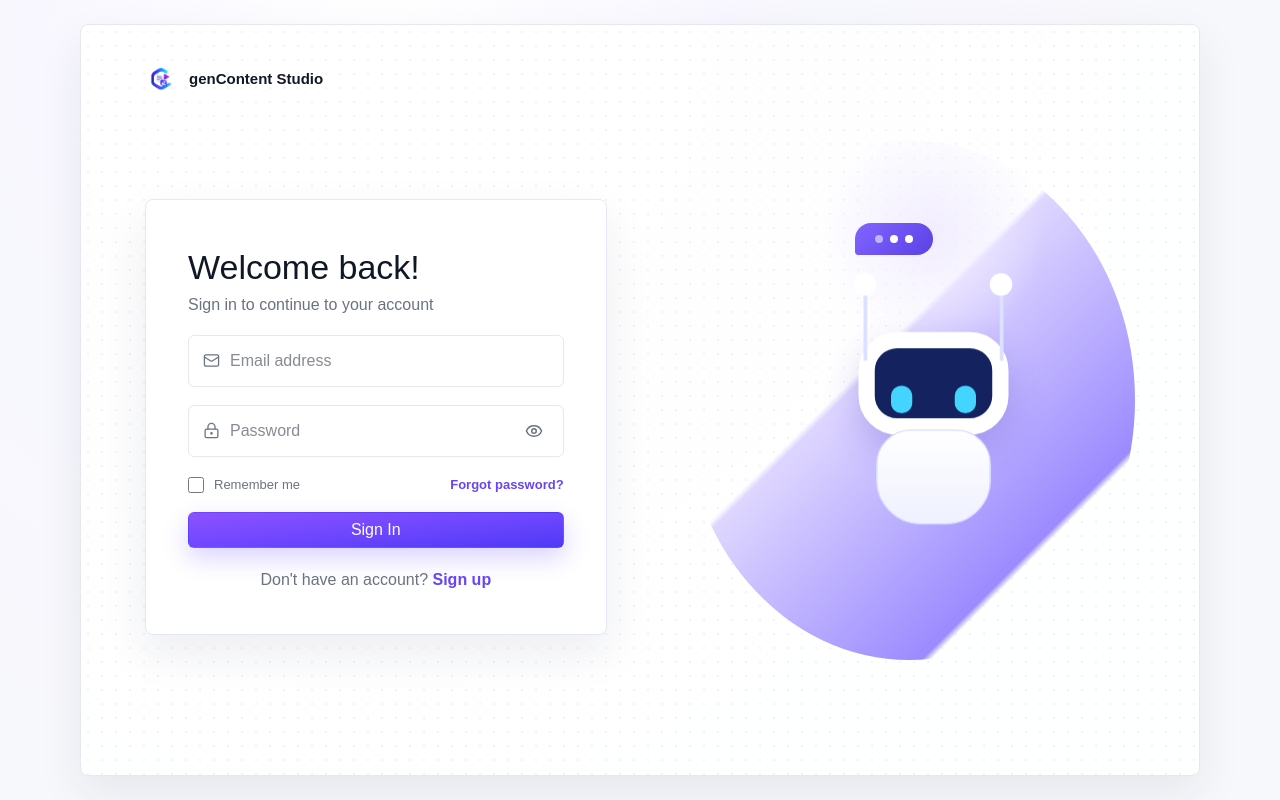
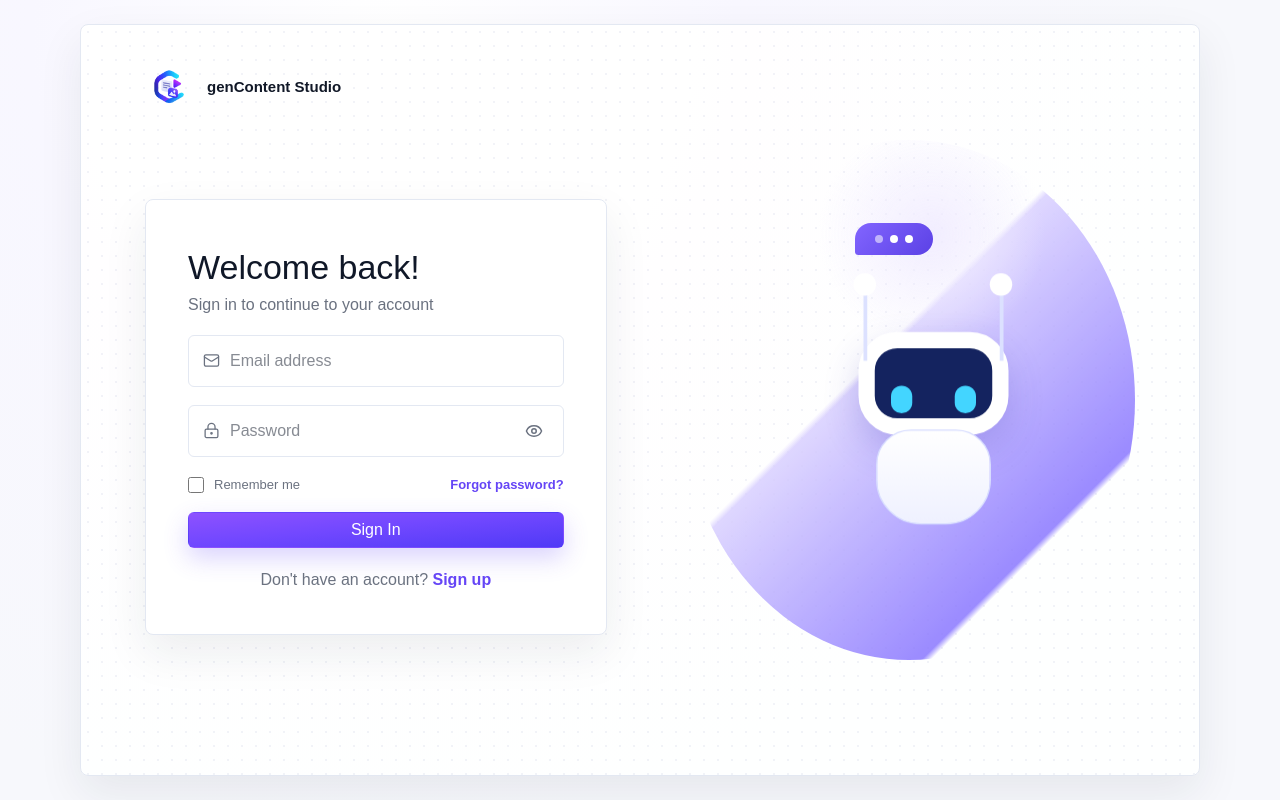
Before and after one commit to sadmananik/genContent-studio, a Next.js app in the folder packages/frontend/: page /login in a window 1280 px wide. Built offline with nearby package versions, Linux system fonts and the light colour scheme; no server answers.

Commit message:
Increase brand logo size

```diff
--- a/packages/frontend/src/app/globals.css
+++ b/packages/frontend/src/app/globals.css
@@ -50,14 +50,14 @@ a {
 .brand {
   display: flex;
   align-items: center;
-  gap: 12px;
+  gap: 14px;
   color: #111827;
   font-size: 15px;
 }
 
 .brand-mark {
-  width: 32px;
-  height: 32px;
+  width: 48px;
+  height: 48px;
   object-fit: contain;
 }
 
```
